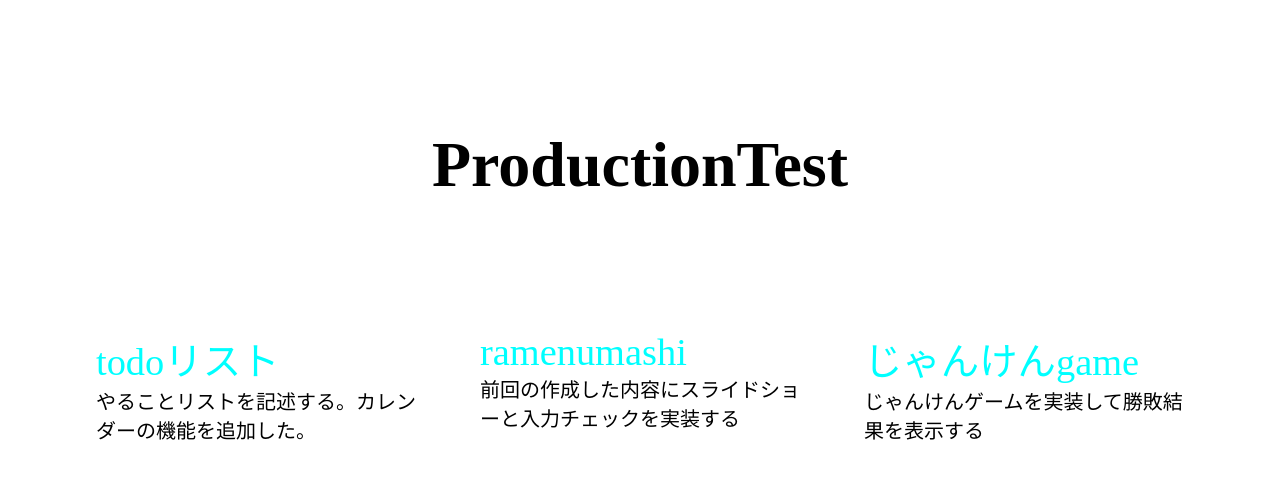
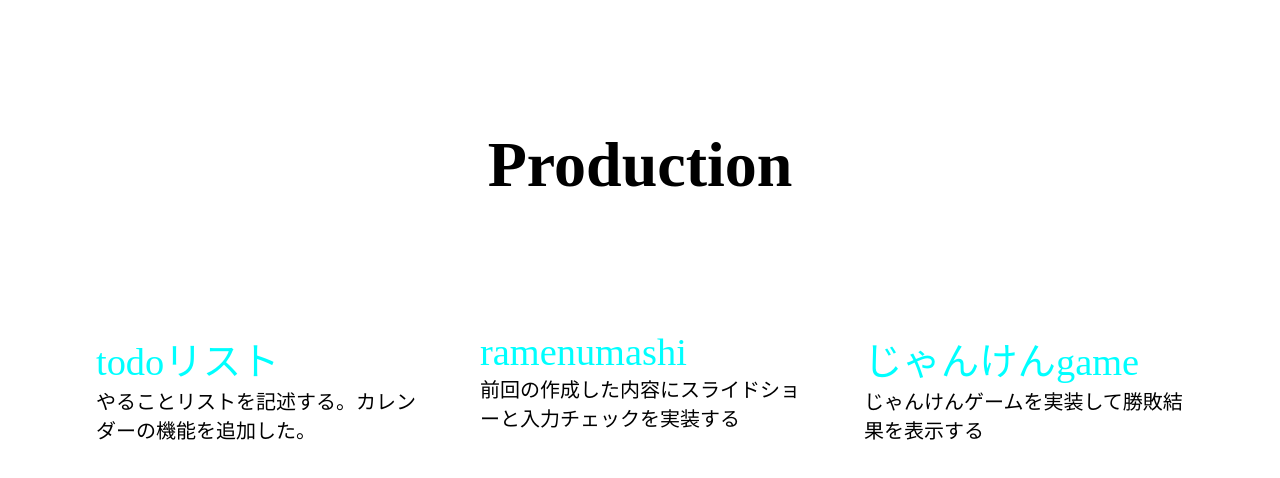
Before and after one commit to webpg11month/webPGcreate, a plain HTML site: page ProductionTask/index.html in a window 1280 px wide. Drawn offline with Linux system fonts and the light colour scheme; some packages are replaced by stand-ins of ours.

Commit message:
edit_mash

```diff
--- a/ProductionTask/index.html
+++ b/ProductionTask/index.html
@@ -8,7 +8,7 @@
 </head>
 <body>
   <header class="head">
-    <h1 id="head1">ProductionTest</h1>
+    <h1 id="head1">Production</h1>
   </header>
   <main>
     <div class="wrapper-main">
```
